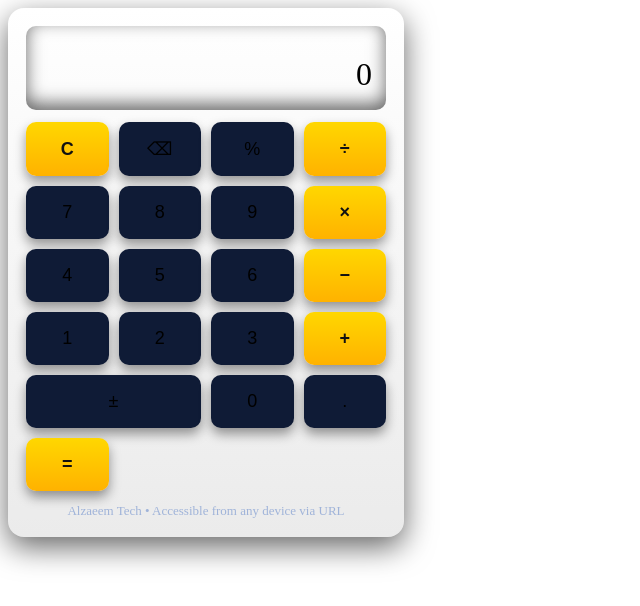
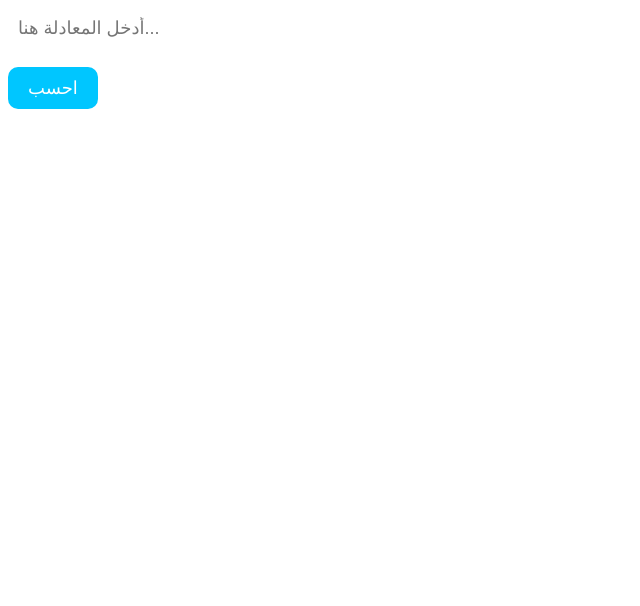
Before and after one commit to mohamedyhyamostafa-tech/-, a Next.js app: page / in a window 1280 px wide. Shown: the top 606 px of the page, without its empty margins (0-640 px from the left). Built offline with nearby package versions, Linux system fonts and the light colour scheme.

Commit message:
Update page.js

```diff
--- a/app/page.js
+++ b/app/page.js
@@ -1,65 +1,52 @@
-export default function Home() {
+"use client";
+import { useState } from "react";
+
+export default function Page() {
+  const [input, setInput] = useState("");
+  const [result, setResult] = useState("");
+
+  function calculate() {
+    try {
+      // ذكاء بسيط: تقييم المعادلات الحسابية
+      const res = eval(input);
+      setResult(res);
+    } catch {
+      setResult("❌ خطأ في المعادلة");
+    }
+  }
+
   return (
     <div>
-      <style jsx>{`
-        :root{--bg:#0b1d40;--panel:#081028;--accent:#ffd700;--text:#e9f2ff;}
-        body{margin:0;font-family:Tahoma,Arial,sans-serif;background:linear-gradient(180deg,#07102a,#0b1d40);color:var(--text);display:flex;align-items:center;justify-content:center}
-        .calc{width:360px;max-width:92vw;background:linear-gradient(180deg,rgba(255,255,255,0.02),rgba(0,0,0,0.08));border-radius:16px;padding:18px;box-shadow:0 10px 30px rgba(0,0,0,0.6)}
-        .screen{background:var(--panel);border-radius:10px;padding:14px;text-align:right;font-size:32px;min-height:56px;color:var(--text);box-shadow:inset 0 -6px 18px rgba(0,0,0,0.6)}
-        .small{font-size:14px;color:#9fb3d9}
-        .keys{display:grid;grid-template-columns:repeat(4,1fr);gap:10px;margin-top:12px}
-        button{padding:16px;border-radius:10px;border:0;background:#0f1b36;color:var(--text);font-size:18px;cursor:pointer;box-shadow:0 6px 12px rgba(0,0,0,0.4)}
-        button.op{background:linear-gradient(180deg,#ffd700,#ffb200);color:#111;font-weight:700}
-        button.keywide{grid-column:span 2}
-        button:active{transform:translateY(2px);box-shadow:0 4px 8px rgba(0,0,0,0.4)}
-        footer{margin-top:12px;text-align:center;color:#9fb3d9;font-size:13px}
-      `}</style>
-
-      <div className="calc">
-        <div className="screen" id="screen">
-          <div className="small" id="history">&nbsp;</div>
-          <div id="display">0</div>
-        </div>
-
-        <div className="keys" id="keys">
-          <button data-action="clear" className="op">C</button>
-          <button data-action="back">⌫</button>
-          <button data-action="percent">%</button>
-          <button data-action="divide" className="op">÷</button>
-
-          <button>7</button><button>8</button><button>9</button><button data-action="multiply" className="op">×</button>
-          <button>4</button><button>5</button><button>6</button><button data-action="minus" className="op">−</button>
-          <button>1</button><button>2</button><button>3</button><button data-action="plus" className="op">+</button>
-          <button className="keywide" data-action="plusminus">±</button>
-          <button>0</button>
-          <button data-action="dot">.</button>
-          <button data-action="equals" className="op">=</button>
-        </div>
-
-        <footer>Alzaeem Tech • Accessible from any device via URL</footer>
-      </div>
-
-      <script dangerouslySetInnerHTML={{__html:`
-        (function(){
-          const display = document.getElementById('display');
-          const history = document.getElementById('history');
-          const keys = document.getElementById('keys');
-          let current = '0', previous = null, operator = null, overwrite = false;
-          function update(){ display.textContent=current; history.textContent=previous?previous+' '+(operator||''):''; }
-          function inputDigit(d){ if(overwrite||current==='0'){current=d;overwrite=false;}else{current+=d;} }
-          function inputDot(){ if(overwrite){current='0.';overwrite=false;return;} if(!current.includes('.')) current+='.'; }
-          function clearAll(){current='0';previous=null;operator=null;overwrite=false;}
-          function backspace(){ if(overwrite||current.length===1){current='0';overwrite=false;return;} current=current.slice(0,-1);}
-          function toggleSign(){ if(current==='0') return; current=(parseFloat(current)*-1).toString();}
-          function percent(){ current=(parseFloat(current)/100).toString(); overwrite=true;}
-          function applyOperator(op){ const curr=parseFloat(current); if(previous===null){previous=curr;} else if(operator){previous=compute(previous,curr,operator);} operator=op; overwrite=true; current=previous.toString();}
-          function compute(a,b,op){ if(op==='+')return a+b;if(op==='-')return a-b;if(op==='*')return a*b;if(op==='/')return b===0?NaN:a/b;return b;}
-          function equals(){ if(operator===null||previous===null)return; const result=compute(previous,parseFloat(current),operator); current=(isFinite(result)?result:'Error').toString(); previous=null; operator=null; overwrite=true;}
-          keys.addEventListener('click',e=>{const t=e.target;if(t.tagName!=='BUTTON') return; const val=t.textContent; const action=t.dataset.action; switch(action){case'clear':clearAll();break;case'back':backspace();break;case'dot':inputDot();break;case'plus':applyOperator('+');break;case'minus':applyOperator('-');break;case'multiply':applyOperator('*');break;case'divide':applyOperator('/');break;case'equals':equals();break;case'plusminus':toggleSign();break;case'percent':percent();break;default: if(/^\d$/.test(val)) inputDigit(val);} update();});
-          window.addEventListener('keydown',e=>{ if(e.key>='0'&&e.key<='9')inputDigit(e.key); if(e.key==='.')inputDot(); if(e.key==='Backspace')backspace(); if(e.key==='Enter'||e.key==='=')equals(); if(e.key==='+')applyOperator('+'); if(e.key==='-')applyOperator('-'); if(e.key==='*')applyOperator('*'); if(e.key==='/')applyOperator('/'); if(e.key==='%')percent(); update();});
-          update();
-        })();
-      `}} />
+      <input
+        type="text"
+        value={input}
+        onChange={(e) => setInput(e.target.value)}
+        placeholder="أدخل المعادلة هنا..."
+        style={{
+          padding: "10px",
+          fontSize: "18px",
+          width: "300px",
+          borderRadius: "8px",
+          border: "none",
+          outline: "none"
+        }}
+      />
+      <br /><br />
+      <button
+        onClick={calculate}
+        style={{
+          background: "#00c6ff",
+          border: "none",
+          padding: "10px 20px",
+          borderRadius: "10px",
+          color: "white",
+          fontSize: "18px",
+          cursor: "pointer"
+        }}
+      >
+        احسب
+      </button>
+      <h2 style={{ marginTop: "20px" }}>{result}</h2>
     </div>
-  )
+  );
 }
```
